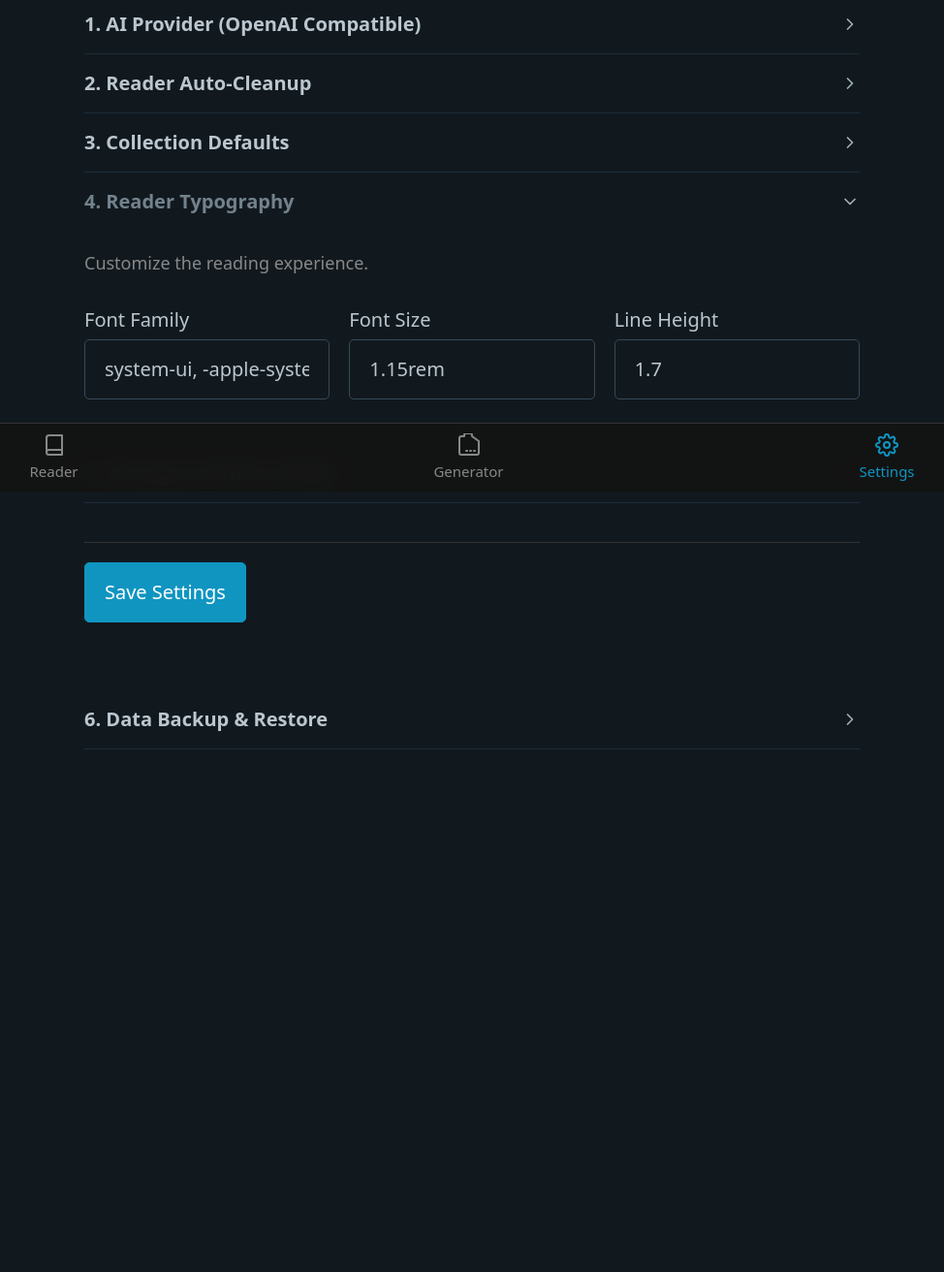
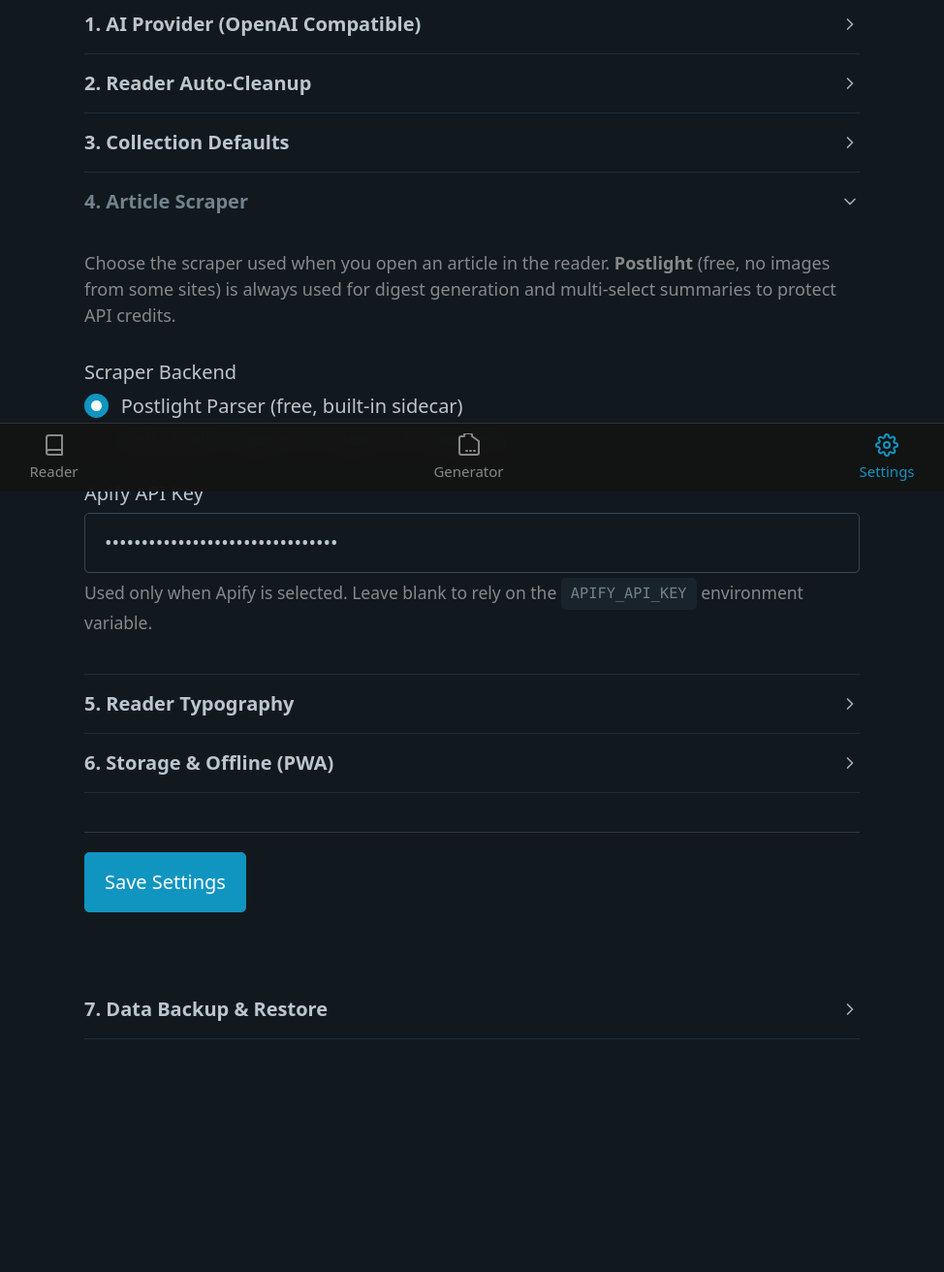
Before and after one commit to jme-sds/feedfactory, a FastAPI app: page /settings in a window 1280 px wide, after a click on "4. Article Scraper". Shown: the part 293-1605 px from the top of the page at 97% size, without its empty margins (153-1127 px from the left). Before the commit the page ends 1066 px from the top, so only its background shows below. Run offline with FastAPI, Linux system fonts and the light colour scheme; some libraries are stand-ins or nearby versions.

Commit message:
apify support

```diff
--- a/compose.yml
+++ b/compose.yml
@@ -9,6 +9,7 @@ services:
       #      - HF_SPACE=${HF_SPACE}
       - OPENAI_API_KEY=${OPENAI_API_KEY}
       - OPENAI_BASE_URL=${OPENAI_BASE_URL}
+      - APIFY_API_KEY=${APIFY_API_KEY}
       - TZ=America/New_York
     volumes:
       - ./data:/app/data  # Persist the SQLite DB and XML files
--- a/main.py
+++ b/main.py
@@ -68,6 +68,8 @@ class GlobalSettings(SQLModel, table=True):
     # --- NEW: PWA Offline Limit ---
     pwa_offline_limit: int = Field(default=200)
     default_focus_keywords: str = Field(default="")
+    scraper_backend: str = Field(default="postlight")
+    apify_api_key: Optional[str] = None
 
 class Category(SQLModel, table=True):
     id: Optional[int] = Field(default=None, primary_key=True)
@@ -581,6 +583,11 @@ async def lifespan(app: FastAPI):
             settings.api_key = env_api_key
             updated = True
 
+        env_apify_key = os.environ.get("APIFY_API_KEY")
+        if env_apify_key and settings.apify_api_key != env_apify_key:
+            settings.apify_api_key = env_apify_key
+            updated = True
+
         if updated:
             session.add(settings)
 
@@ -758,6 +765,161 @@ def extract_real_url(raw_url: str, base_url: str) -> str:
         return urljoin(base_url, cleaned)
 
     return cleaned
+
+
+def _is_instagram_url(url: str) -> bool:
+    return bool(re.search(r'instagram\.com', url, re.IGNORECASE))
+
+
+def scrape_article_html_apify(url: str, apify_api_key: str) -> str:
+    """
+    Scrape an article or Instagram post via Apify and return sanitized HTML.
+    - Instagram URLs: uses apify/instagram-scraper actor to fetch post data
+    - All other URLs: uses apify/article-extractor-smart actor
+    """
+    if not apify_api_key:
+        raise RuntimeError("Apify API key not configured. Set it in Settings or via APIFY_API_KEY env var.")
+
+    apify_base = "https://api.apify.com/v2"
+
+    if _is_instagram_url(url):
+        # --- Instagram scraper ---
+        actor_id = "apify~instagram-scraper"
+        run_input = {
+            "directUrls": [url],
+            "resultsType": "posts",
+            "resultsLimit": 1,
+        }
+        run_resp = requests.post(
+            f"{apify_base}/acts/{actor_id}/run-sync-get-dataset-items",
+            params={"token": apify_api_key, "timeout": 60, "memory": 256},
+            json=run_input,
+            timeout=90,
+        )
+        run_resp.raise_for_status()
+        items = run_resp.json()
+        if not items:
+            raise RuntimeError("Apify Instagram scraper returned no results for this URL.")
+
+        post = items[0]
+        caption = post.get("caption") or post.get("alt") or ""
+        owner = post.get("ownerUsername") or post.get("ownerId") or ""
+        timestamp = post.get("timestamp") or post.get("taken_at_timestamp") or ""
+        images: list = []
+
+        def _clean_apify_url(u) -> str:
+            """Strip stray quote chars Apify sometimes includes in URL strings."""
+            if not isinstance(u, str):
+                return ""
+            return u.strip().strip('"').strip("'").strip()
+
+        # Collect images/video thumbnails
+        raw_display = _clean_apify_url(post.get("displayUrl"))
+        if raw_display:
+            images.append(raw_display)
+        for sidecar in (post.get("childPosts") or post.get("sidecarImages") or []):
+            img_url = _clean_apify_url(sidecar.get("displayUrl") or sidecar.get("url"))
+            if img_url:
+                images.append(img_url)
+
+        # Build HTML
+        parts = []
+        if owner:
+            parts.append(f'<p style="color:#888; font-size:0.9rem; margin-bottom:0.5rem;">@{html.escape(owner)}</p>')
+        if timestamp:
+            parts.append(f'<p style="color:#666; font-size:0.85rem; margin-bottom:1rem;">{html.escape(str(timestamp))}</p>')
+        for img_url in images:
+            if img_url.startswith(("http://", "https://")):
+                # Instagram CDN images are signed with session cookies — render directly,
+                # do NOT proxy them through the server (proxy would get 403 from Instagram).
+                parts.append(
+                    f'<img src="{html.escape(img_url)}" loading="lazy" crossorigin="anonymous" '
+                    f'style="max-width:100%;height:auto;border-radius:8px;margin:1rem auto;display:block;box-shadow:0 4px 12px rgba(0,0,0,0.3);" '
+                    f'onerror="this.style.display=\'none\'" alt="Instagram post image"/>'
+                )
+        if caption:
+            escaped = html.escape(caption).replace("\n", "<br>")
+            parts.append(f'<p style="margin-top:1.5rem;line-height:1.7;">{escaped}</p>')
+
+        return "\n".join(parts) if parts else "<p>No content found in this Instagram post.</p>"
+
+    else:
+        # --- General article extractor ---
+        # Uses lukaskrivka/article-extractor-smart — a well-known community actor
+        actor_id = "lukaskrivka~article-extractor-smart"
+        run_input = {"startUrls": [{"url": url}], "proxyConfiguration": {"useApifyProxy": True}}
+        run_resp = requests.post(
+            f"{apify_base}/acts/{actor_id}/run-sync-get-dataset-items",
+            params={"token": apify_api_key, "timeout": 60, "memory": 256},
+            json=run_input,
+            timeout=90,
+        )
+        run_resp.raise_for_status()
+        items = run_resp.json()
+        if not items:
+            raise RuntimeError("Apify article extractor returned no results for this URL.")
+
+        article = items[0]
+        # Actor returns: text (plain), loadedContent/content (HTML), topImage/image
+        raw_html = (article.get("loadedContent") or article.get("content")
+                    or article.get("text") or "")
+        if not raw_html:
+            raise RuntimeError("Apify article extractor could not extract content from this page.")
+
+        # Lead image — check multiple field names the actor may use
+        header_image_html = ""
+        lead_image = (article.get("topImage") or article.get("image")
+                      or article.get("featuredImage") or "")
+        if lead_image and isinstance(lead_image, str) and lead_image.startswith(("http://", "https://")):
+            proxied_lead = "/reader/image_proxy?url=" + quote(lead_image, safe="")
+            header_image_html = (
+                f'<img src="{proxied_lead}" '
+                f'style="max-width:100%;height:auto;border-radius:8px;'
+                f'margin-bottom:1.5rem;display:block;box-shadow:0 4px 12px rgba(0,0,0,0.3);" '
+                f'onerror="this.style.display=\'none\'" alt="Header Image"/>\n'
+            )
+
+        # If text is plain or markdown-ish, wrap in a <p>
+        if not raw_html.strip().startswith("<"):
+            raw_html = "<p>" + raw_html.replace("\n\n", "</p><p>").replace("\n", "<br>") + "</p>"
+
+        soup = BeautifulSoup(raw_html, 'html.parser')
+        for tag in soup.find_all(['script', 'style', 'iframe', 'noscript']):
+            tag.decompose()
+        for picture in soup.find_all('picture'):
+            img = picture.find('img')
+            if img:
+                picture.replace_with(img)
+            else:
+                picture.decompose()
+        for source in soup.find_all('source'):
+            source.decompose()
+        for a in soup.find_all('a'):
+            href = extract_real_url(a.get('href'), url)
+            if href:
+                a['href'] = href
+            a['target'] = '_blank'
+            a['style'] = 'color:#1095c1;text-decoration:none;'
+        for img in soup.find_all('img'):
+            src = extract_real_url(img.get('src'), url)
+            if src and src.startswith(("http://", "https://")):
+                img['src'] = "/reader/image_proxy?url=" + quote(src, safe="")
+            elif src and src.startswith("data:"):
+                img['src'] = src
+            else:
+                img.decompose()
+                continue
+            img['loading'] = 'lazy'
+            img['style'] = (
+                'max-width:100%;height:auto;border-radius:8px;'
+                'margin:1.5rem auto;display:block;box-shadow:0 4px 12px rgba(0,0,0,0.3);'
+            )
+            img['onerror'] = "this.style.display='none'"
+            for attr in ['class', 'width', 'height', 'srcset', 'sizes', 'referrerpolicy']:
+                if attr in img.attrs:
+                    del img[attr]
+
+        return header_image_html + str(soup)
 
 
 def scrape_article_html(url: str) -> str:
@@ -857,10 +1019,14 @@ def truncate_text(text: str, limit: int) -> str:
 @app.post("/reader/fetch_content")
 def fetch_content(url: str = Form(...)):
     try:
+        with Session(engine) as session:
+            settings = get_settings(session)
+        if settings.scraper_backend == "apify":
+            return scrape_article_html_apify(url, settings.apify_api_key or "")
         return scrape_article_html(url)
     except Exception as e:
         import traceback
-        logger.error(f"Postlight Fetch Error: {traceback.format_exc()}")
+        logger.error(f"Scrape Error: {traceback.format_exc()}")
         return f"<p style='color: #ff4444;'>Scrape Failed: {str(e)}</p>"
 
 
@@ -1423,6 +1589,8 @@ async def update_global_settings(request: Request):
         if form.get("reader_font_size") is not None: settings.reader_font_size = form.get("reader_font_size")
         if form.get("reader_line_height") is not None: settings.reader_line_height = form.get("reader_line_height")
         if form.get("default_focus_keywords") is not None: settings.default_focus_keywords = form.get("default_focus_keywords")
+        if form.get("scraper_backend") is not None: settings.scraper_backend = form.get("scraper_backend")
+        if form.get("apify_api_key") is not None: settings.apify_api_key = form.get("apify_api_key")
 
         # Safely extract and apply integers
         try:
--- a/requirements.txt
+++ b/requirements.txt
@@ -1,4 +1,5 @@
 fastapi
+starlette<1.0.0
 uvicorn[standard]
 sqlmodel
 requests
--- a/templates/settings.html
+++ b/templates/settings.html
@@ -83,7 +83,32 @@
         </details>
 
         <details name="settings-accordion">
-            <summary><strong>4. Reader Typography</strong></summary>
+            <summary><strong>4. Article Scraper</strong></summary>
+            <div style="padding-top: 1rem;">
+                <p style="font-size: 0.9rem; color: #888; margin-bottom: 1.5rem;">
+                    Choose the scraper used when you open an article in the reader.
+                    <strong>Postlight</strong> (free, no images from some sites) is always used for digest generation and multi-select summaries to protect API credits.
+                </p>
+                <fieldset>
+                    <legend>Scraper Backend</legend>
+                    <label>
+                        <input type="radio" name="scraper_backend" value="postlight" {% if settings.scraper_backend != 'apify' %}checked{% endif %}>
+                        Postlight Parser (free, built-in sidecar)
+                    </label>
+                    <label>
+                        <input type="radio" name="scraper_backend" value="apify" {% if settings.scraper_backend == 'apify' %}checked{% endif %}>
+                        Apify (paid, supports images &amp; Instagram)
+                    </label>
+                </fieldset>
+                <label style="margin-top: 1rem;">Apify API Key
+                    <input type="password" name="apify_api_key" value="{{ settings.apify_api_key if settings.apify_api_key else '' }}" placeholder="apify_api_...">
+                    <small style="color: #888;">Used only when Apify is selected. Leave blank to rely on the <code>APIFY_API_KEY</code> environment variable.</small>
+                </label>
+            </div>
+        </details>
+
+        <details name="settings-accordion">
+            <summary><strong>5. Reader Typography</strong></summary>
             <div style="padding-top: 1rem;">
                 <p style="font-size: 0.9rem; color: #888; margin-bottom: 1.5rem;">Customize the reading experience.</p>
                 <div class="grid">
@@ -101,7 +126,7 @@
         </details>
 
         <details name="settings-accordion">
-            <summary><strong>5. Storage & Offline (PWA)</strong></summary>
+            <summary><strong>6. Storage & Offline (PWA)</strong></summary>
             <div style="padding-top: 1rem;">
                 <p style="font-size: 0.9rem; color: #888; margin-bottom: 1.5rem;">Configure how many articles are cached for offline reading when the app is installed to your home screen.</p>
                 <label>Offline Article Limit
@@ -119,7 +144,7 @@
     </form> <br><br>
 
     <details name="settings-accordion">
-        <summary><strong>6. Data Backup & Restore</strong></summary>
+        <summary><strong>7. Data Backup & Restore</strong></summary>
         <div style="padding-top: 1rem;">
             <p style="font-size: 0.9rem; color: #888; margin-bottom: 1.5rem;">Download a complete backup of your database, or restore from a previous backup.</p>
 
```
Also changed, not shown: 1 other file.
